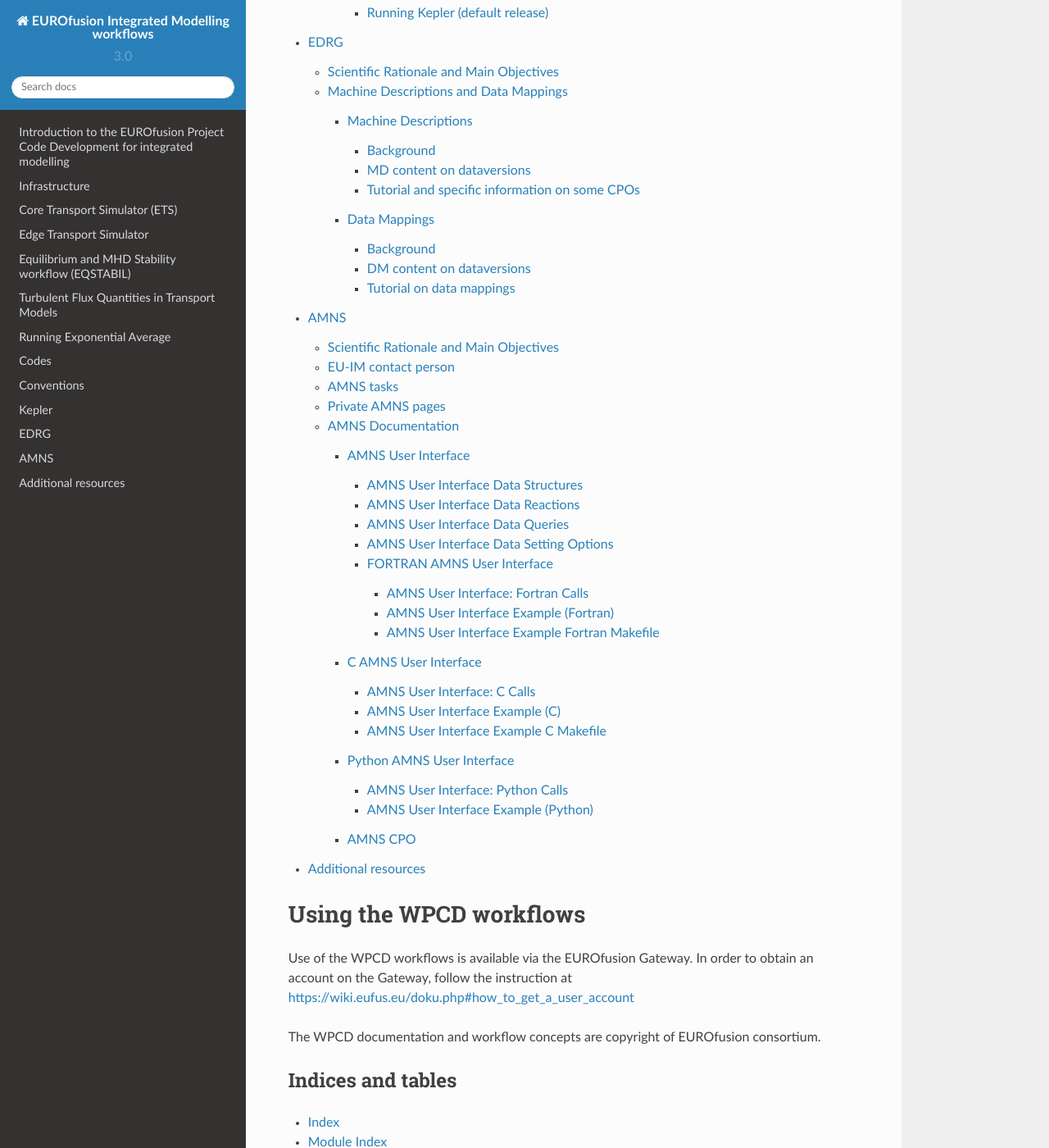
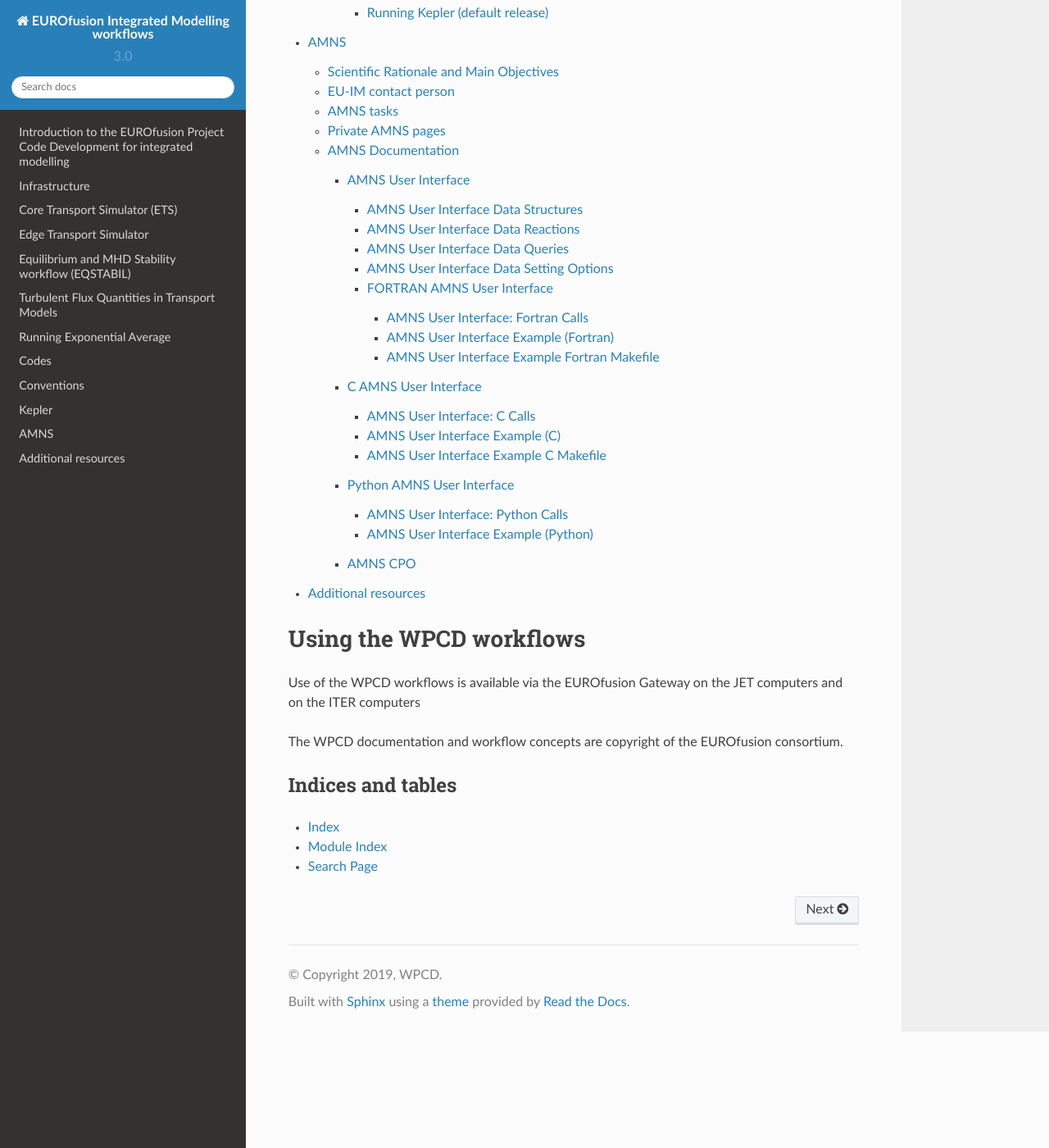
Before and after one commit to WPCD-Workflows/documentation, a Sphinx documentation site: the page built from source/index.rst, in a window 1280 px wide and 1400 px high, scrolled down 7045 px. Shown: the whole window at 82% size. Built offline with Sphinx 7.4.7 and the Read the Docs theme 2.0.0, drawn with Linux system fonts in a browser that asks for light colours.

Commit message:
Update index.rst

```diff
--- a/source/index.rst
+++ b/source/index.rst
@@ -26,18 +26,16 @@
    codes
    conventions
    kepler
-   edrg
    amns
    resources
 
 Using the WPCD workflows
 ========================
 
-Use of the WPCD workflows is available via the EUROfusion Gateway. In
-order to obtain an account on the Gateway, follow the instruction at
-https://wiki.eufus.eu/doku.php#how_to_get_a_user_account
+Use of the WPCD workflows is available via the EUROfusion Gateway
+on the JET computers and on the ITER computers
 
-The WPCD documentation and workflow concepts are copyright of
+The WPCD documentation and workflow concepts are copyright of the
 EUROfusion consortium.
 
 
```
